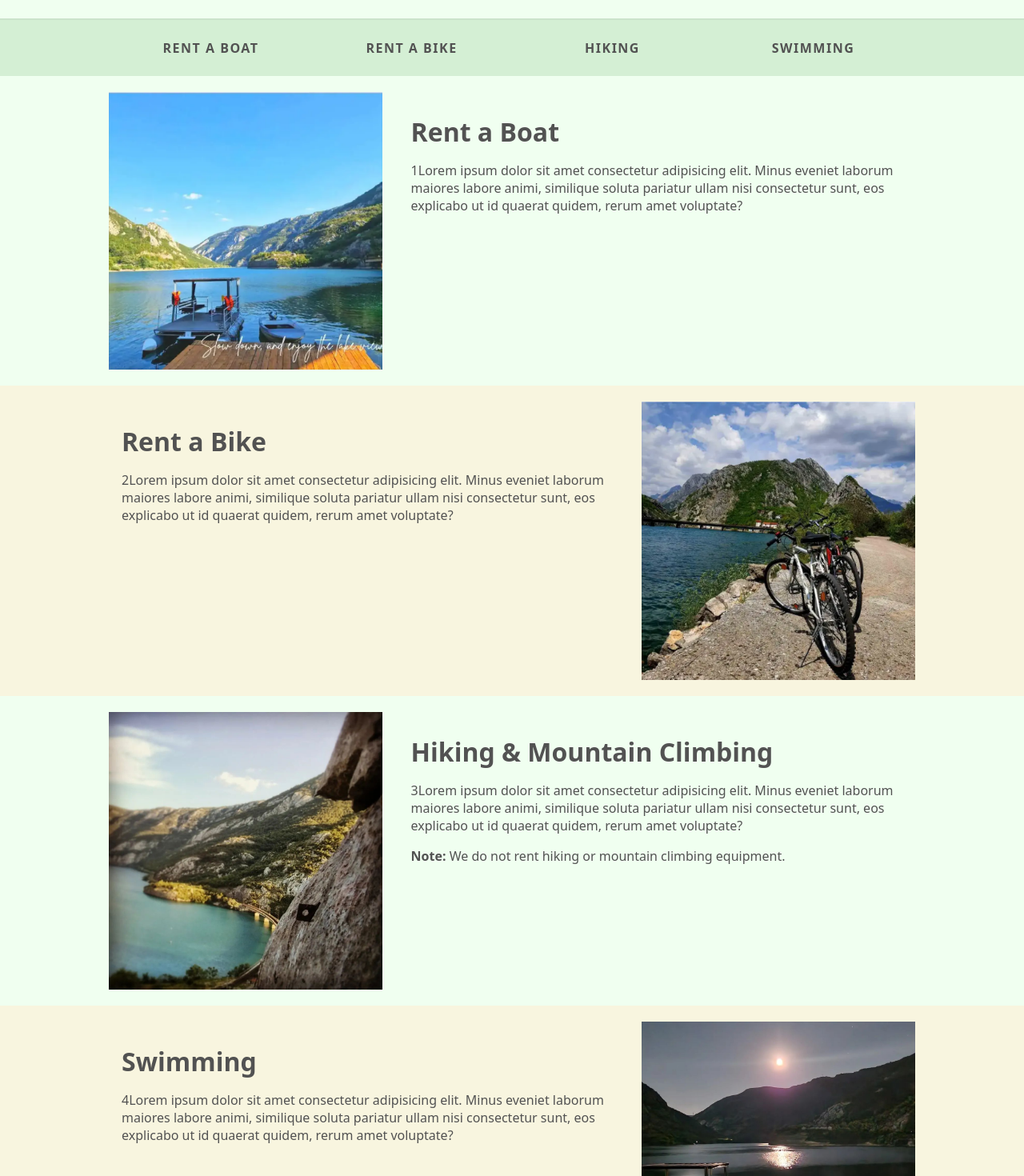
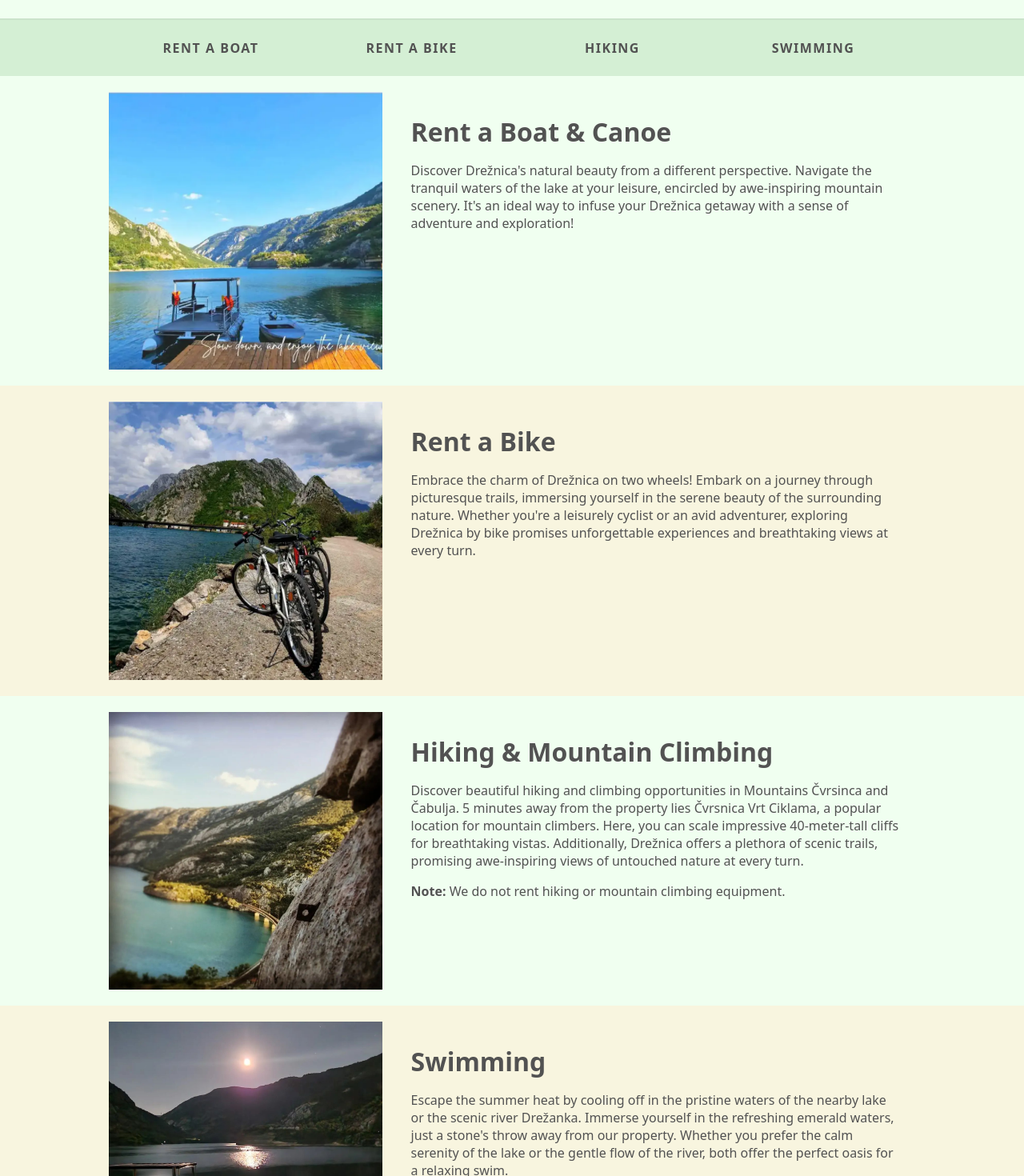
Before and after one commit to ErminMusic/Visit-Dreznica-Next, a Next.js app: page /Activities in a window 1280 px wide. Shown: the part 140-1610 px from the top of the page at 80% size. Built offline with nearby package versions, Linux system fonts and the light colour scheme.

Commit message:
95% Done

```diff
--- a/components/Activities-Attractions/Body.js
+++ b/components/Activities-Attractions/Body.js
@@ -54,8 +54,6 @@ const Content = styled.div`
     margin: 12px 0;
     display: flex;
     justify-content: space-between;
-    flex-direction: ${({ $isReversed }) =>
-        $isReversed ? "row-reverse" : "row"};
     @media (max-width: 850px) {
         width: 95%;
     }
--- a/data/ActivitiesDetail.js
+++ b/data/ActivitiesDetail.js
@@ -3,20 +3,20 @@ const RentABike = "/Activities&Attractions/RentABike.webp";
 const Hiking = "/Activities&Attractions/Hiking.webp";
 const Swimming = "/Activities&Attractions/Swimming.webp";
 const Document = "/Activities&Attractions/Document.webp";
-const Waterfall = "/Activities&Attractions/VelikiMovramF.webp";
+const Waterfall = "/Activities&Attractions/VelikiMovram.webp";
 const Bunkers = "/Activities&Attractions/Bunkers.webp";
 const Stecci = "/Activities&Attractions/Stecci.webp";
 
 export const ActivitiesDetailList = [
     {
         image: RentABoat,
-        name: "Rent a Boat",
+        name: "Rent a Boat & Canoe",
         linkName: "Rent a Boat",
         alter: "Rent a Boat Image",
         side: true,
         link: "RentABoat",
         description:
-            "1Lorem ipsum dolor sit amet consectetur adipisicing elit. Minus eveniet laborum maiores labore animi, similique soluta pariatur ullam nisi consectetur sunt, eos explicabo ut id quaerat quidem, rerum amet voluptate?",
+            "Discover Drežnica's natural beauty from a different perspective. Navigate the tranquil waters of the lake at your leisure, encircled by awe-inspiring mountain scenery. It's an ideal way to infuse your Drežnica getaway with a sense of adventure and exploration!",
         note: "",
         noteDescription: "",
     },
@@ -28,7 +28,7 @@ export const ActivitiesDetailList = [
         side: false,
         link: "RentABike",
         description:
-            "2Lorem ipsum dolor sit amet consectetur adipisicing elit. Minus eveniet laborum maiores labore animi, similique soluta pariatur ullam nisi consectetur sunt, eos explicabo ut id quaerat quidem, rerum amet voluptate?",
+            "Embrace the charm of Drežnica on two wheels! Embark on a journey through picturesque trails, immersing yourself in the serene beauty of the surrounding nature. Whether you're a leisurely cyclist or an avid adventurer, exploring Drežnica by bike promises unforgettable experiences and breathtaking views at every turn.",
         note: "",
         noteDescription: "",
     },
@@ -40,7 +40,7 @@ export const ActivitiesDetailList = [
         side: true,
         link: "Hiking",
         description:
-            "3Lorem ipsum dolor sit amet consectetur adipisicing elit. Minus eveniet laborum maiores labore animi, similique soluta pariatur ullam nisi consectetur sunt, eos explicabo ut id quaerat quidem, rerum amet voluptate?",
+            "Discover beautiful hiking and climbing opportunities in Mountains Čvrsinca and Čabulja. 5 minutes away from the property lies Čvrsnica Vrt Ciklama, a popular location for mountain climbers. Here, you can scale impressive 40-meter-tall cliffs for breathtaking vistas. Additionally, Drežnica offers a plethora of scenic trails, promising awe-inspiring views of untouched nature at every turn.",
         note: "Note",
         noteDescription:
             "We do not rent hiking or mountain climbing equipment.",
@@ -53,7 +53,7 @@ export const ActivitiesDetailList = [
         side: false,
         link: "Swimming",
         description:
-            "4Lorem ipsum dolor sit amet consectetur adipisicing elit. Minus eveniet laborum maiores labore animi, similique soluta pariatur ullam nisi consectetur sunt, eos explicabo ut id quaerat quidem, rerum amet voluptate?",
+            "Escape the summer heat by cooling off in the pristine waters of the nearby lake or the scenic river Drežanka. Immerse yourself in the refreshing emerald waters, just a stone's throw away from our property. Whether you prefer the calm serenity of the lake or the gentle flow of the river, both offer the perfect oasis for a relaxing swim.",
         note: "",
         noteDescription: "",
     },
@@ -104,7 +104,7 @@ export const AttractionDetailList = [
         side: false,
         link: "Stecci",
         description:
-            "This necropolis, located near the village of Drežnica, features four large stone crosses dating back to the 14th-15th centuries. They are richly decorated and offer valuable insights into the region's medieval artistic and cultural heritage.",
+            "This necropolis, located near the village of Drežnica, features four large stone tombstones dating back to the 14th-15th centuries. They are richly decorated and offer valuable insights into the region's medieval artistic and cultural heritage.",
         note: "Location",
         noteDescription: "4km away from the property.",
     },
```
